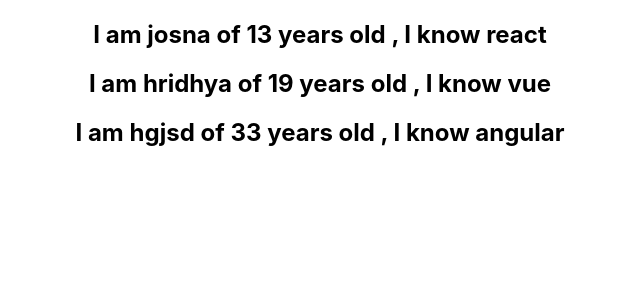
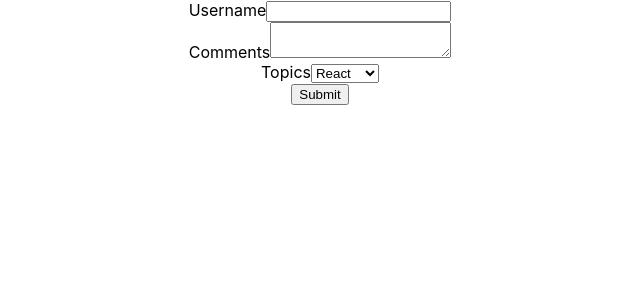
Before and after one commit to josnamathew03/react_tutorials, a React (Create React App) app in the folder hello-world/: page / in a window 1280 px wide. Shown: the top 300 px of the page, without its empty margins (320-960 px from the left). Built offline with nearby package versions, Linux system fonts and the light colour scheme.

Commit message:
feat: list as keys, index as keys antipattern, styling and css baiscs, form handling

```diff
--- a/hello-world/src/App.js
+++ b/hello-world/src/App.js
@@ -11,6 +11,12 @@
 import ParentComponent from './components/ParentComponent';
 import UserGreetings from './components/UserGreetings';
 import ListRendering17 from './components/ListRendering17';
+import StyleSheets20 from './components/StyleSheets20';
+import InlineStyling20 from './components/InlineStyling20';
+import './appStyle.css'
+import styles from './appStyles.module.css'
+import FormHandling21 from './components/FormHandling21';
+
 function App() {
   return (
     <div className="App">
@@ -30,11 +36,23 @@
     <EventBind></EventBind> */}
     {/* <ParentComponent></ParentComponent> */}
     {/* <UserGreetings/> */}
-    <ListRendering17/>
-
+    {/* <ListRendering17/> */}
+    {/* <StyleSheets20 isClass= {true}/> */}
+    {/* <InlineStyling20/>
+    <h2 className='error'>Error</h2>
+    <h2 className={styles.sucess}>Sucess</h2> */}
+    <FormHandling21/>
 
     </div>
   );
 }
 
 export default App;
+
+// 021 - basics in form handling:
+// controlled components : form elements controlled by react
+// consider a input tag with text, which changes based on  user interactions : we handle these kind of sutuatutio ns using state and setrstate
+// we set the value as this.state.value and then whenever there is cahnge in input a function is fired and we use setstate to pdate value and we call render method is called and new state is assigned as a value
+
+// form Submit is done by attaching the listener on Submit or attaching onSubmit to the button
+// give the button type as submit
--- /dev/null
+++ b/hello-world/src/appStyle.css
@@ -0,0 +1,4 @@
+
+.error{
+    color : red
+}
--- /dev/null
+++ b/hello-world/src/appStyles.module.css
@@ -0,0 +1,3 @@
+.sucess{
+    color: green;
+}
--- /dev/null
+++ b/hello-world/src/components/FormHandling21.js
@@ -0,0 +1,62 @@
+import React, { Component } from 'react'
+import PropTypes from 'prop-types'
+
+ class FormHandling21 extends Component {
+    constructor(props) {
+      super(props)
+
+      this.state = {
+         userName : '',
+         comments : '',
+         dropDown : 'react'
+      }
+    }
+    inputChange = (e)=>{
+    this.setState({
+        userName : e.target.value,
+    })
+    }
+    commetChange = (e)=>{
+        this.setState(
+            {
+                comments :e.target.value
+            }
+        )
+    }
+    changeDrop = (e)=>{
+        this.setState(
+            {
+                dropDown : e.target.value
+            }
+        )
+    }
+    handleForm = event =>{
+        alert(`${this.state.userName} ${this.state.comments} ${this.state.dropDown}`)
+        event.preventDefault()
+    }
+    render() {
+        return (
+                <form onSubmit={this.handleForm}>
+                    <div>
+                        <label>Username</label>
+                        <input name="username" value={this.state.userName} onChange={this.inputChange}></input>
+                    </div>
+                    <div>
+                        <label>Comments</label>
+                        <textarea value={this.state.comments} onChange={this.commetChange}></textarea>
+                    </div>
+                    <div>
+                        <label>Topics</label>
+                        <select value={this.state.dropDown} onChange={this.changeDrop}>
+                            <option value='react'>React</option>
+                            <option value='angular'>Angular</option>
+                            <option value='flutter'>Flutter</option>
+                        </select>
+                    </div>
+                    <button type='submit'>Submit</button>
+                </form>
+        )
+    }
+}
+
+export default FormHandling21
--- /dev/null
+++ b/hello-world/src/components/InlineStyling20.js
@@ -0,0 +1,15 @@
+import React from 'react'
+
+export default function InlineStyling20() {
+    const headStyle = {
+        fontSize : '100px',
+        color : 'blue'
+    }
+  return (
+    <div>
+    <h2 className='error'>Error</h2>
+
+      <h2 style={headStyle}>Inline</h2>
+    </div>
+  )
+}
--- a/hello-world/src/components/ListRendering17.js
+++ b/hello-world/src/components/ListRendering17.js
@@ -1,5 +1,6 @@
 import React from 'react'
 import PersonHtml from './PersonHtml'
+import { addSyntheticTrailingComment } from 'typescript'
 
 function ListRendering17() {
 //     const persons = ['josna','athira','gouri']
@@ -12,23 +13,29 @@
 
 const persons =[
     {
+        id:1,
         age:13,
         name:'josna',
         skill:'react'
     },
     {
+        id:2,
         age:19,
         name:'hridhya',
         skill:'vue'
     },
        {
+        id:3,
         age:33,
         name:'hgjsd',
         skill:'angular'
     }
 ]
 
-const list = persons.map(person=> <PersonHtml person={person}/>)
+const list = persons.map((person,index)=> (<PersonHtml key={index} person={person}/>))
+// const list = persons.map(person=> (<PersonHtml key={person.id} person={person}/>))
+
+
 return(
     <div>
     {list}
--- /dev/null
+++ b/hello-world/src/components/StyleSheets20.js
@@ -0,0 +1,11 @@
+import React from 'react'
+import './myStyle.css'
+
+export default function StyleSheets20(props) {
+    const className = props.isClass ? 'primary' :''
+  return (
+    <div>
+      <h2 className={`${className} font-xl`}>Styling</h2>
+    </div>
+  )
+}
--- /dev/null
+++ b/hello-world/src/components/myStyle.css
@@ -0,0 +1,6 @@
+.primary{
+    color: teal;
+}
+.font-xl{
+     font-size: 72px;
+}
```
Also changed, not shown: 1 other file (tests, documents, lock files or other folders).
